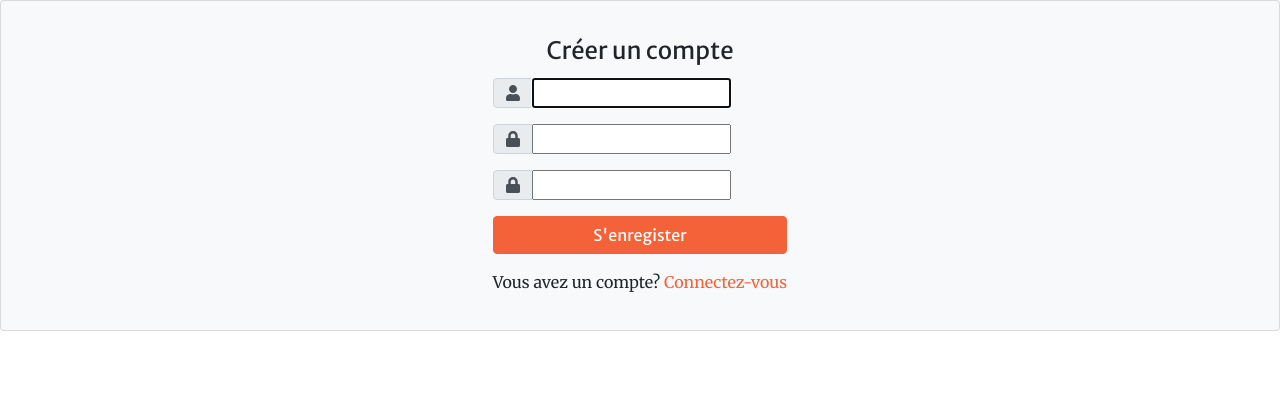
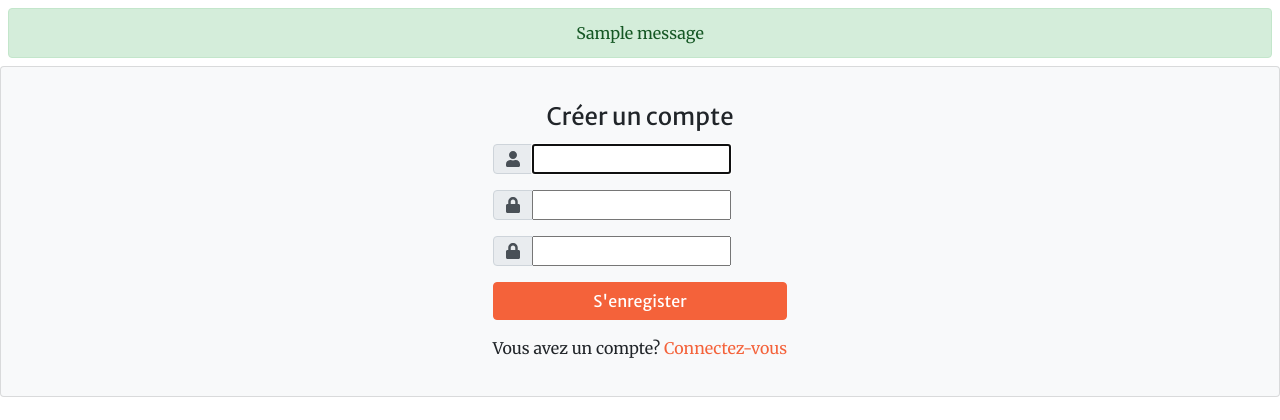
Before and after one commit to ppalex/projet_8_django_app, a Django app: page /register/ in a window 1280 px wide. Shown: the part 76-496 px from the top of the page. Run offline with Django 3.2, Linux system fonts and the light colour scheme; tables that the repository leaves empty hold one stand-in row (values such as "Sample post"); one stand-in notice (Sample message) is shown; some libraries are stand-ins or nearby versions.

Commit message:
add message login

```diff
--- a/projet_8_app/config/settings.py
+++ b/projet_8_app/config/settings.py
@@ -134,6 +134,7 @@ USE_TZ = True
 STATIC_URL = '/static/'
 
 LOGIN_REDIRECT_URL = '/'
+LOGOUT_REDIRECT_URL = '/'
 
 # API Openfoodfacts
 API_OFF = "https://fr.openfoodfacts.org/cgi/search.pl?"
--- a/projet_8_app/config/urls.py
+++ b/projet_8_app/config/urls.py
@@ -18,7 +18,7 @@ from django.contrib.auth import views as auth_views
 from django.urls import path, include
 
 from core.views import index
-from users.views import RegisterView, LoginView, ProfileView
+from users.views import RegisterView, ProfileView, CustomLoginView, CustomLogoutView
 
 from substitutes.views import SubstituteView
 from products.views import ProductView
@@ -27,8 +27,8 @@ from favourites.views import FavouriteView
 urlpatterns = [
     path('admin/', admin.site.urls),
     path('', index, name='index'),
-    path('login/', LoginView.as_view(template_name='users/login.html'), name='login'),
-    path('logout/', auth_views.LogoutView.as_view(), name='logout'),
+    path('login/', CustomLoginView.as_view(template_name='users/login.html'), name='login'),
+    path('logout/', CustomLogoutView.as_view(), name='logout'),
     path('register/', RegisterView.as_view(), name='register'),
     path('profile/', ProfileView.as_view(), name='profile'),
     path('substitute/', SubstituteView.as_view(), name='substitute'),
--- a/projet_8_app/favourites/views.py
+++ b/projet_8_app/favourites/views.py
@@ -5,13 +5,13 @@ from django.core.paginator import Paginator
 
 from core.models.managers.product_manager import ProductManager
 
+from django.contrib import messages
+
 class FavouriteView(View):
 
     template_name = 'favourites/favourites.html'
 
     def get(self, request):
-
-
 
         current_user = request.user
 
@@ -37,5 +37,6 @@ class FavouriteView(View):
                 substitute = ProductManager().get_product_by_barcode(substitute_barcode)
 
                 current_user.product_set.add(substitute)
+                messages.info(request, "Le produit a été ajouté à vos favoris")
 
         return redirect(f"/substitute/?product={product_name}")
--- a/projet_8_app/templates/core/base.html
+++ b/projet_8_app/templates/core/base.html
@@ -10,7 +10,7 @@
     <meta name="author" content="" />
     <title>Pur beurre</title>
     <!-- Favicon-->
-    <link rel="icon" type="image/x-icon" href="{% static 'assets/img/favicon.ico' %}"/>
+    <link rel="icon" type="image/x-icon" href="{% static 'assets/img/favicon.ico' %}" />
     <!-- Font Awesome icons (free version)-->
     <script src="https://use.fontawesome.com/releases/v5.13.0/js/all.js" crossorigin="anonymous"></script>
     <!-- Google fonts-->
@@ -28,14 +28,13 @@
 
     {% include "core/includes/_navbar.html" %}
 
+    {% include "core/includes/_messages.html" %}
+
     {% block header %}
 
     {% include "core/includes/_header.html" %}
 
     {% endblock header %}
-
-
-
 
     {% block content %}
 
--- a/projet_8_app/templates/core/includes/_header.html
+++ b/projet_8_app/templates/core/includes/_header.html
@@ -1,5 +1,7 @@
- <!-- Masthead-->
- <header class="masthead">
+<!-- Masthead-->
+<header class="masthead">
+
+
 
     <div class="container h-100">
         <div class="row h-100 align-items-center justify-content-center text-center">
--- /dev/null
+++ b/projet_8_app/templates/core/includes/_messages.html
@@ -0,0 +1,11 @@
+<div class="text-center">
+    {% if messages %}
+
+        {% for message in messages %}
+
+           <div class="alert alert-{{ message.tags }} m-2" id="msg" role="alert">
+               {{ message }}
+           </div>
+        {% endfor %}
+    {% endif %}
+</div>
--- a/projet_8_app/users/views.py
+++ b/projet_8_app/users/views.py
@@ -2,12 +2,13 @@ from django.shortcuts import render, redirect
 
 from django.contrib.auth import authenticate, login
 from django.contrib import messages
+
 from django.contrib.messages.views import SuccessMessageMixin
-
 from .forms import CustomUserCreationForm
 
-from django.contrib.auth.views import LoginView
 from django.views import View
+from django.contrib.auth.views import LoginView, LogoutView
+
 
 class RegisterView(View):
 
@@ -22,14 +23,11 @@ class RegisterView(View):
 
     def post(self, request):
         form = self.register_form(request.POST)
-        print('register')
 
-        print(form)
         if form.is_valid():
 
-            print('form valided')
             form.save()
-            print('form saved')
+
             username = form.cleaned_data['username']
             password = form.cleaned_data['password1']
 
@@ -42,12 +40,16 @@ class RegisterView(View):
 
 
 
-class LoginView(SuccessMessageMixin, LoginView):
-    template_name = 'auth/login.html'
+class CustomLoginView(SuccessMessageMixin, LoginView):
 
-    success_message = "You were successfully logged in!"
+    success_url = '/'
+    success_message = "Vous êtes connectés %(username)s"
 
 
+class CustomLogoutView(SuccessMessageMixin, LogoutView):
+
+    success_url = '/'
+    success_message = "Vous êtes déconnectés"
 
 
 
```
